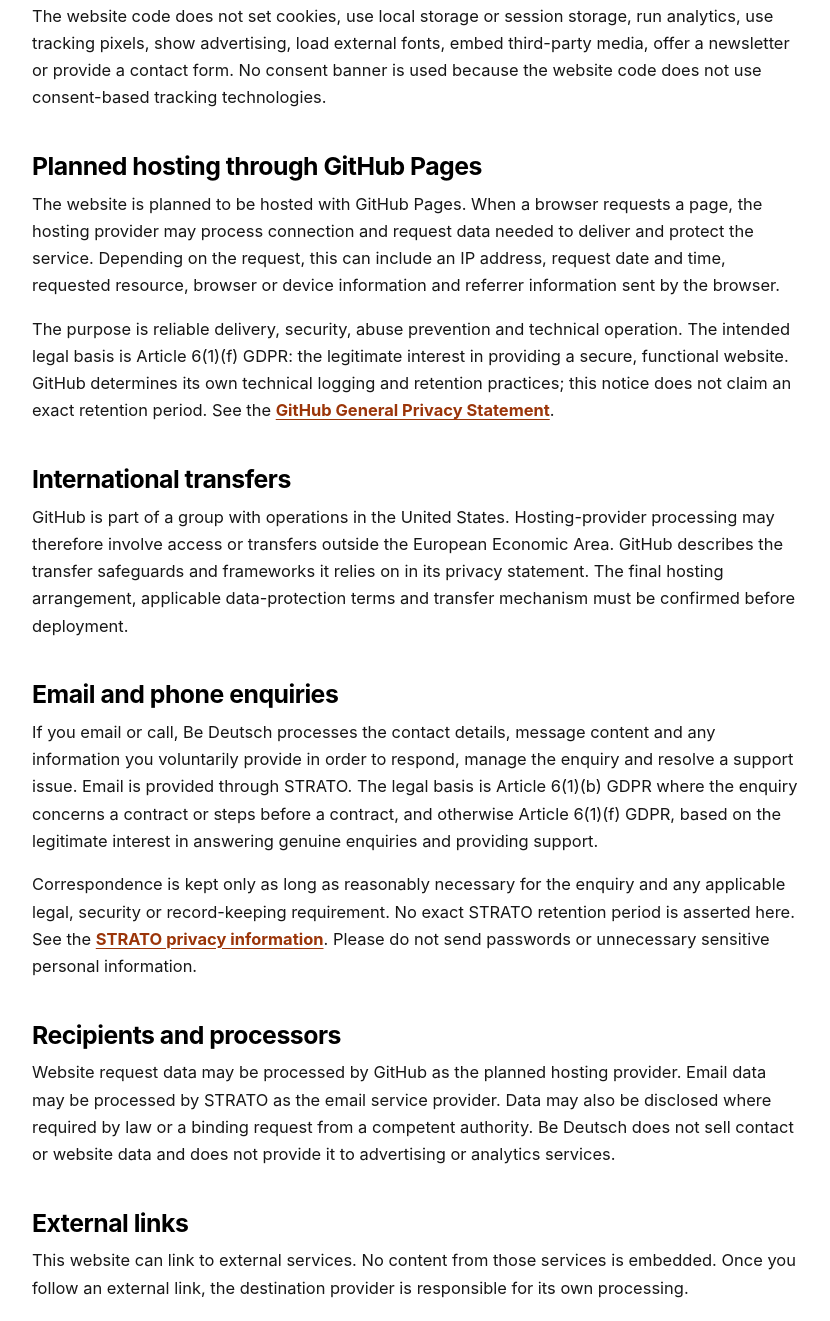
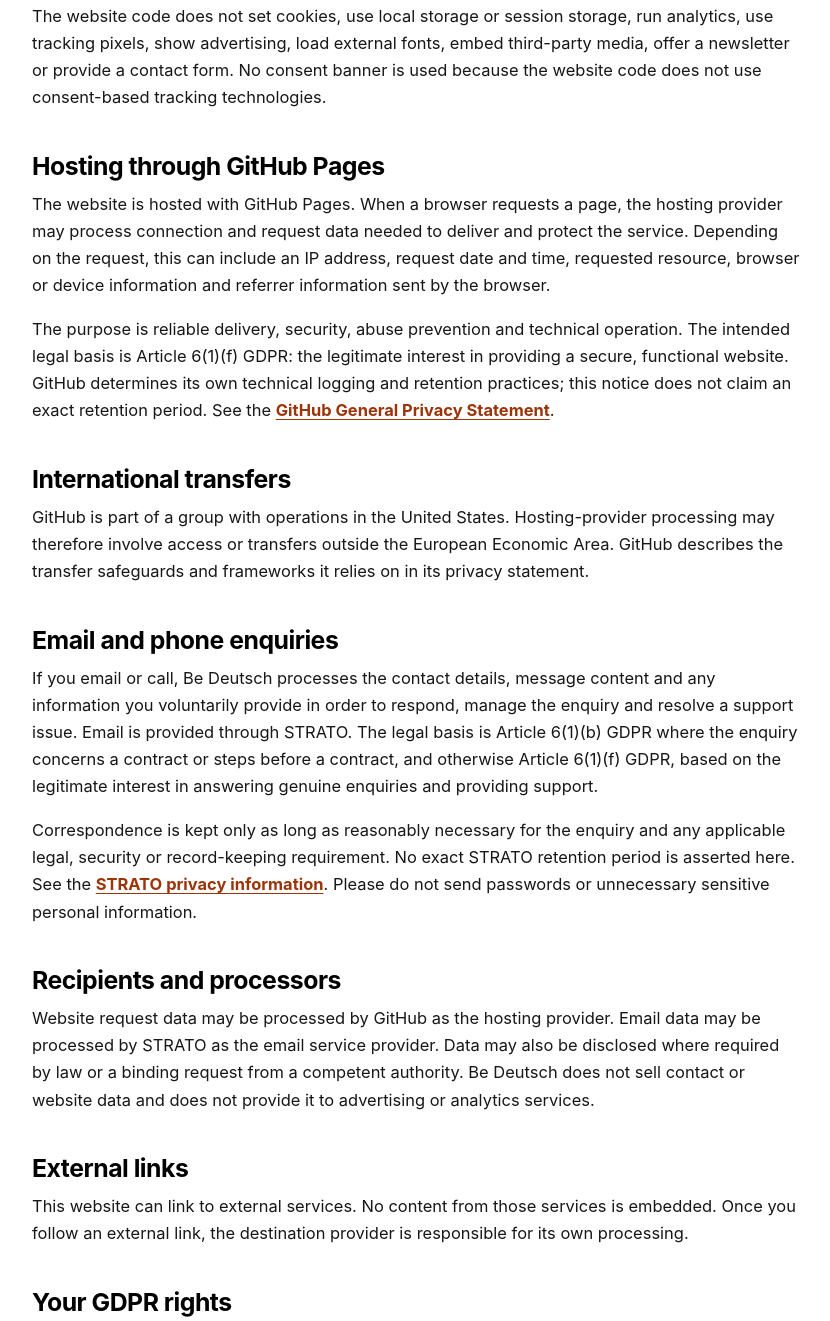
Before and after one commit to naabdulhaq-png/be-deutsch-website, an Astro site in the folder 07_Website/: page /privacy in a window 1280 px wide. Shown: the part 1679-3000 px from the top of the page, without its empty margins (224-1054 px from the left). Built offline with nearby package versions, Linux system fonts and the light colour scheme; Astro itself is replaced by a stand-in of ours.

Commit message:
Correct live website hosting status

```diff
--- a/07_Website/src/pages/privacy.astro
+++ b/07_Website/src/pages/privacy.astro
@@ -80,9 +80,9 @@
           does not use consent-based tracking technologies.
         </p>
 
-        <h3>Planned hosting through GitHub Pages</h3>
+        <h3>Hosting through GitHub Pages</h3>
         <p>
-          The website is planned to be hosted with GitHub Pages. When a browser requests a page, the
+          The website is hosted with GitHub Pages. When a browser requests a page, the
           hosting provider may process connection and request data needed to deliver and protect the
           service. Depending on the request, this can include an IP address, request date and time,
           requested resource, browser or device information and referrer information sent by the browser.
@@ -99,8 +99,7 @@
         <p>
           GitHub is part of a group with operations in the United States. Hosting-provider processing
           may therefore involve access or transfers outside the European Economic Area. GitHub describes
-          the transfer safeguards and frameworks it relies on in its privacy statement. The final hosting
-          arrangement, applicable data-protection terms and transfer mechanism must be confirmed before deployment.
+          the transfer safeguards and frameworks it relies on in its privacy statement.
         </p>
 
         <h3>Email and phone enquiries</h3>
@@ -120,7 +119,7 @@
 
         <h3>Recipients and processors</h3>
         <p>
-          Website request data may be processed by GitHub as the planned hosting provider. Email data may
+          Website request data may be processed by GitHub as the hosting provider. Email data may
           be processed by STRATO as the email service provider. Data may also be disclosed where required
           by law or a binding request from a competent authority. Be Deutsch does not sell contact or
           website data and does not provide it to advertising or analytics services.
```
